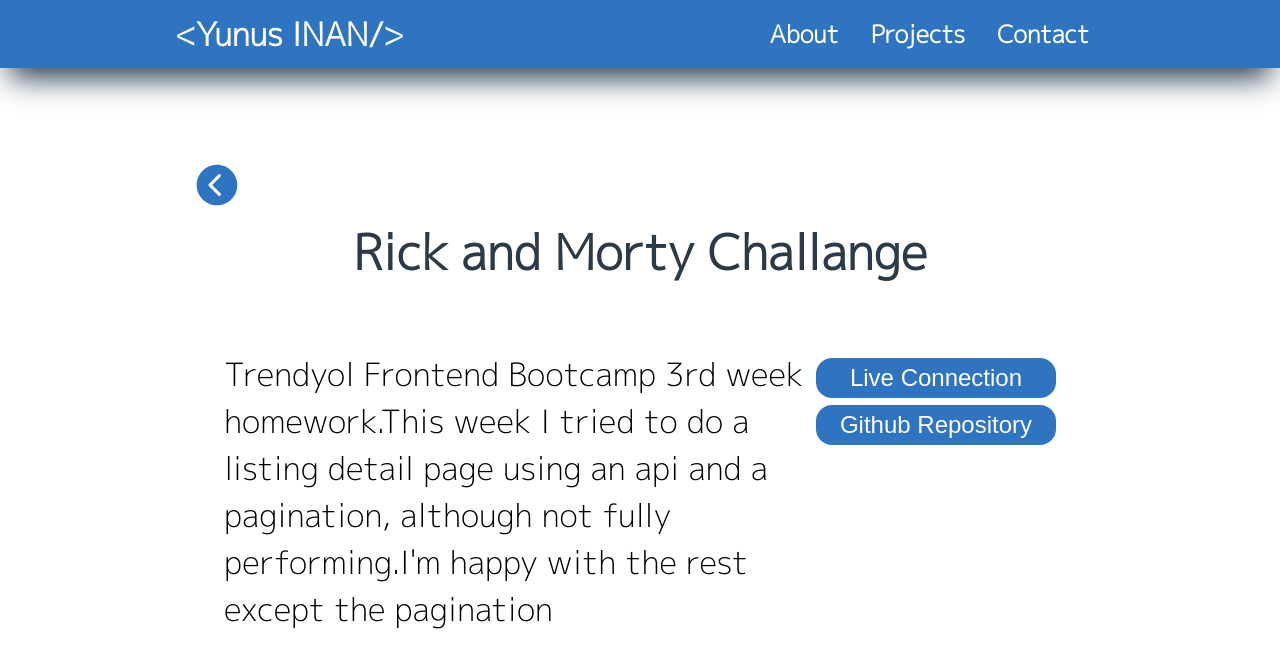
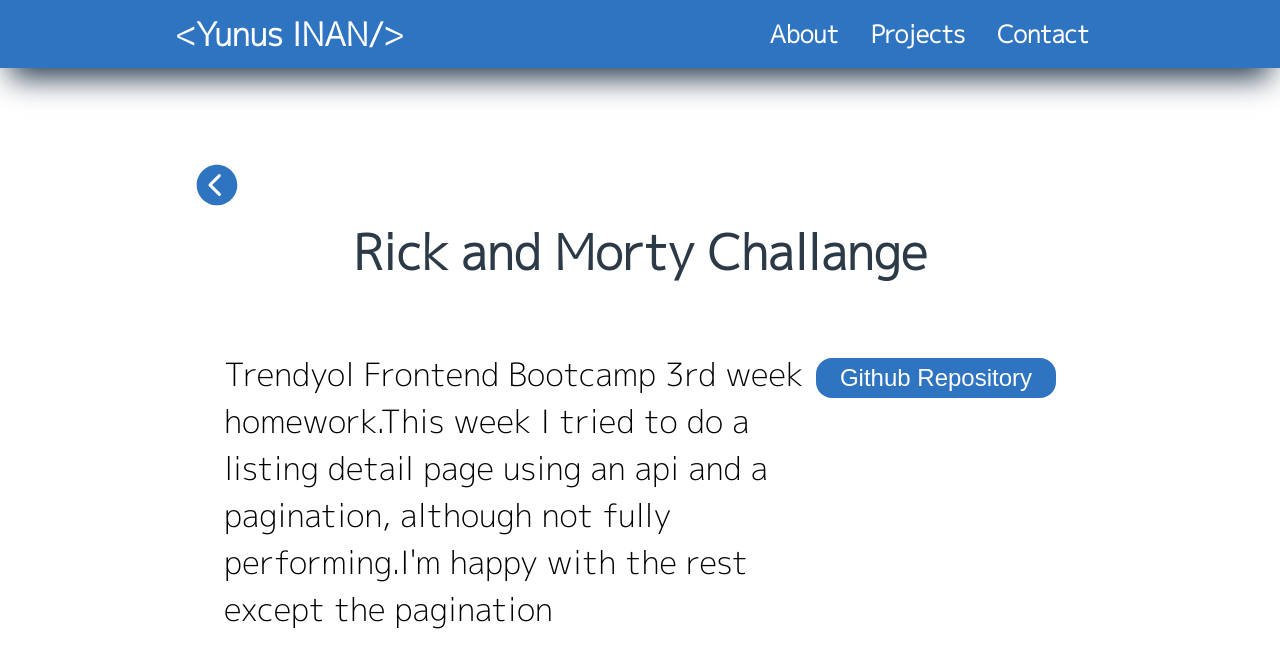
Before and after one commit to Ynsinan/Ynsinan.github.io, a Next.js app: page /projects/Trendyol-Bootcamp-HW2 in a window 1280 px wide. Shown: the top 668 px of the page. Built offline with nearby package versions, Linux system fonts and the light colour scheme.

Commit message:
Resume and Projects Section Changes

```diff
--- a/components/About.js
+++ b/components/About.js
@@ -30,9 +30,9 @@ export default function About() {
                     </strong>
                 </h3>
                 <button className={styles.resumeButton}>
-                    <Link style={{ textDecoration: 'none' }} href="https://drive.google.com/file/d/1eGX-Dg3Vk5jw9CvI-S7OeLWQ7vT-l0PZ/view?usp=sharing">
-                        <a>Resume</a>
-                    </Link>
+                    <a target="_blank" style={{ textDecoration: 'none' }} href="https://drive.google.com/file/d/1eGX-Dg3Vk5jw9CvI-S7OeLWQ7vT-l0PZ/view?usp=sharing">
+                        Resume
+                    </a>
                 </button>
                 <hr className={styles.hr} />
                 <Technologies></Technologies>
--- a/pages/projects/[id].js
+++ b/pages/projects/[id].js
@@ -12,37 +12,34 @@ const ProjectDetails = ({ project }) => {
                 <meta name="description" content="project personal website"></meta>
             </Head>
             <div className={styles.projectDetail}>
-
                 <Link href="/#projects">
                     <a><IoChevronBackCircle size={50} className={styles.icon} /></a>
-
                 </Link>
                 <div className={styles.projectName}>
                     {project.name}
-
                 </div>
                 <div className={styles.main}>
                     <div className={styles.content}>
                         {project.content}
                     </div>
-
                     <div className={styles.links}>
+                        {project.live ?
                             <button className={styles.connectionButton}>
                                 <Link style={{ textDecoration: 'none' }} href={project.live}>
-                                <a>Live Connection</a>
+                                    <a target="_blank">Live Connection</a>
                                 </Link>
                             </button>
+                            : null}
+                        {project.github ?
+
                             <button className={styles.connectionButton}>
                                 <Link style={{ textDecoration: 'none' }} href={project.github}>
-                                <a>Github Repository</a>
+                                    <a target="_blank">Github Repository</a>
                                 </Link>
                             </button>
-
+                            : null}
                     </div>
-
-
                 </div>
-
             </div>
         </>
     );
--- a/projects.js
+++ b/projects.js
@@ -3,7 +3,6 @@ const projects = [
         id: "Trendyol-Bootcamp-HW2",
         name: "Rick and Morty Challange",
         content: "Trendyol Frontend Bootcamp 3rd week homework.This week I tried to do a listing detail page using an api and a pagination, although not fully performing.I'm happy with the rest except the pagination",
-        live: "https://yunusinan.me/",
         github: "https://github.com/Ynsinan/week-3-react-yunus-inan",
         tags: ["react", "sass"]
     },
@@ -11,7 +10,7 @@ const projects = [
         id: "Trendyol-Bootcamp-HW1",
         name: "Trendyol Home Page & Product List Page Clone",
         content: "We coded the Home Page and Product List section of trendyol.com together as a teamwork with HTML vs CSS as a 1st week homework at the Frontend Developer Bootcamp organized by the Trendyol and Kodluyoruz teams.",
-        live: "https://yunusinan.me/",
+
         github: "https://github.com/Ynsinan/week-1-workshop-assignment-voltran",
         tags: ["html", "css"]
     },
```
Lines whose indentation alone changed are shown as unchanged.
